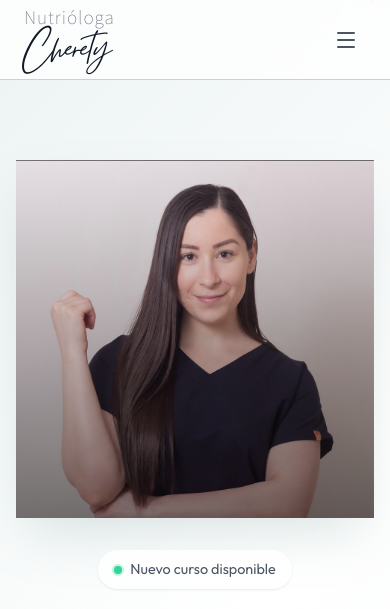
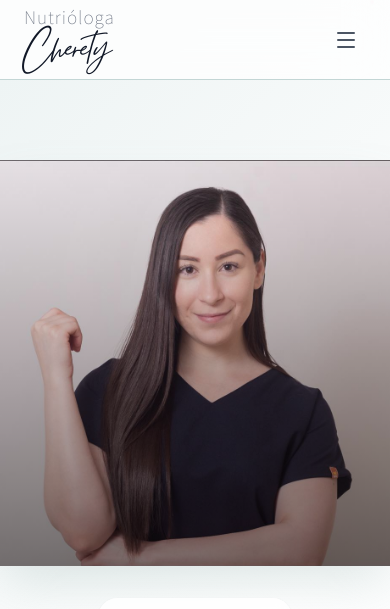
Before and after one commit to Eduardo-pena2000/brenda-cherety, a React (Vite) app in the folder client/: page / in a window 390 px wide. Shown: the top 609 px of the page. Built offline with nearby package versions, Linux system fonts and the light colour scheme; a web font is replaced by a local one.

Commit message:
UI Updates: Restaurar imagen del hero cuadrada y arreglar layout full-bleed en móviles

```diff
--- a/client/src/index.css
+++ b/client/src/index.css
@@ -672,8 +672,6 @@ button {
     right: 0;
     bottom: 0;
     width: 50vw;
-    padding-top: 8rem;
-    padding-bottom: 4rem;
     z-index: 5;
   }
   .hero-main-img-container {
@@ -1545,6 +1543,9 @@ button {
   .hero-image-wrapper {
     order: 1;
     display: block !important;
+    margin-left: -1.5rem;
+    margin-right: -1.5rem;
+    width: calc(100% + 3rem);
   }
 }
 
```
